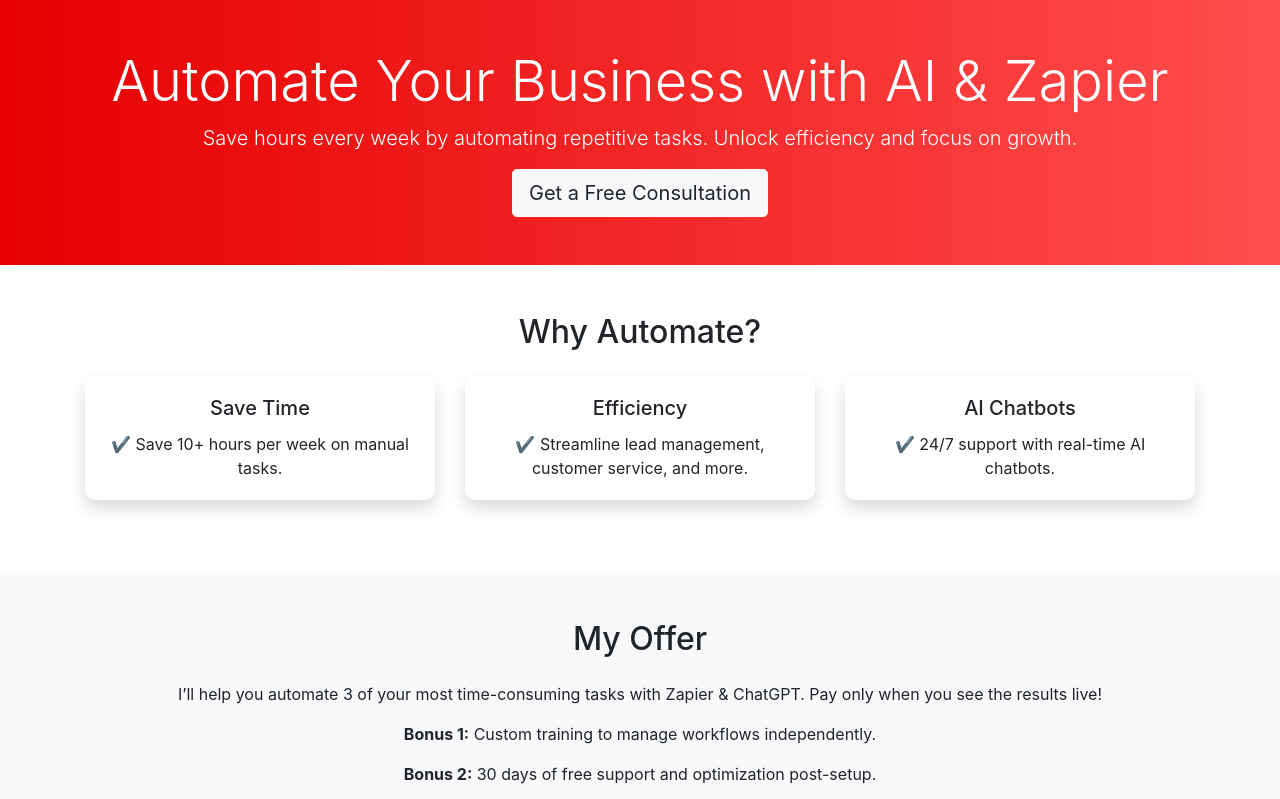
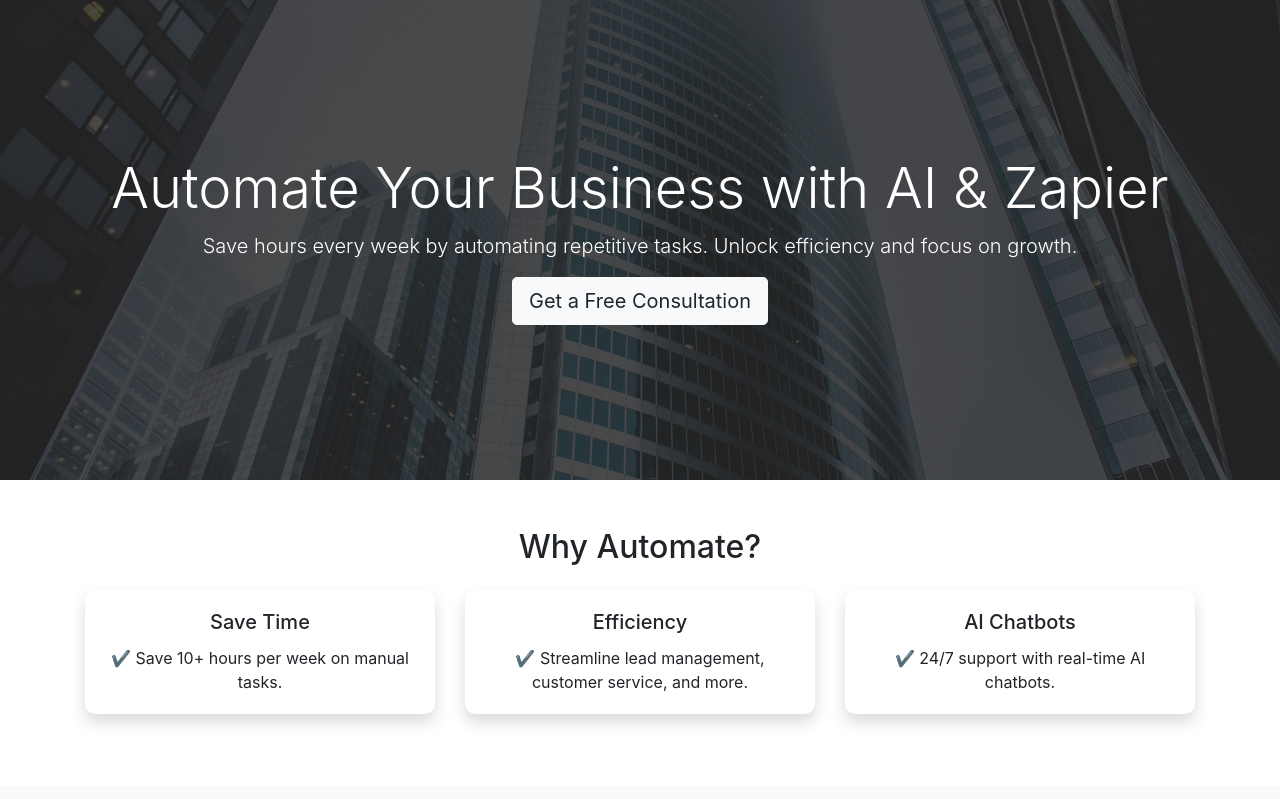
Before and after one commit to MITechMerc/mitechmerc.github.io, a plain HTML site: page index.html in a window 1280 px wide. Shown: the top 799 px of the page. Drawn offline with nearby package versions, Linux system fonts and the light colour scheme; a script that the page names is missing.

Commit message:
changed css
added a image to the background of the header.

```diff
--- a/assets/main.css
+++ b/assets/main.css
@@ -1,6 +1,14 @@
 /* Custom Styles */
 header {
-    background-image: linear-gradient(to right, #e60000, #ff4d4d);
+    height: 60vh; /* Adjust height as needed */
+    background-image: url('/assets/headerbg.jpg ');
+    background-size: cover;
+    background-position: center;
+    background-repeat: no-repeat;
+    position: relative;
+    display: flex;
+    align-items: center;
+    justify-content: center;
 }
 
 .card {
```
Also changed, not shown: assets/headerbg.jpg (added).
